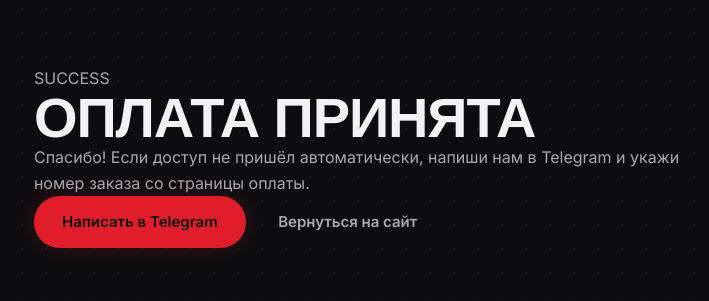
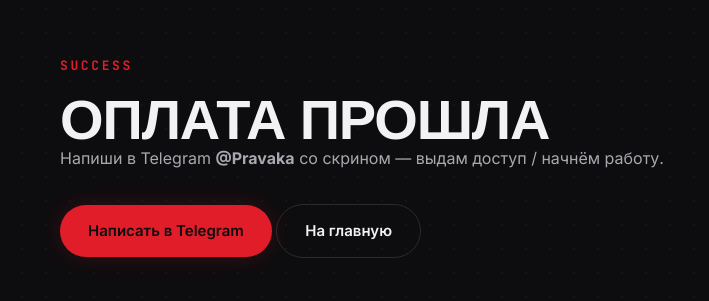
Before and after one commit to PravakaQA/Durdom_AI_Studio, a website: page success.html in a window 1280 px wide. Shown: the part 243-544 px from the top of the page, without its empty margins (278-987 px from the left). Drawn offline with Linux system fonts and the light colour scheme; a web font is replaced by a local one.

Commit message:
Update success.html

```diff
--- a/success.html
+++ b/success.html
@@ -3,22 +3,22 @@
 <head>
   <meta charset="UTF-8" />
   <meta name="viewport" content="width=device-width, initial-scale=1.0" />
-  <title>Оплата принята — DURDOM OFM</title>
+  <title>Оплата прошла — DURDOM AI STUDIO</title>
   <link rel="preconnect" href="https://fonts.googleapis.com" />
   <link rel="preconnect" href="https://fonts.gstatic.com" crossorigin />
-  <link href="https://fonts.googleapis.com/css2?family=Inter:wght@400;600;800;900&family=Montserrat:wght@800;900&display=swap" rel="stylesheet" />
+  <link href="https://fonts.googleapis.com/css2?family=Inter:wght@400;500;600;700&family=Unbounded:wght@700;800;900&family=JetBrains+Mono:wght@700&display=swap" rel="stylesheet" />
   <link rel="stylesheet" href="styles.css" />
 </head>
 <body>
   <div class="global-bg"></div>
   <main class="final-cta" style="min-height:100vh;display:grid;place-items:center;">
     <div class="final-cta__box">
-      <div class="eyebrow"><span></span> SUCCESS</div>
-      <h2>Оплата принята</h2>
-      <p>Спасибо! Если доступ не пришёл автоматически, напиши нам в Telegram и укажи номер заказа со страницы оплаты.</p>
+      <div class="section-label">SUCCESS</div>
+      <h2>Оплата прошла</h2>
+      <p style="margin-bottom:32px;">Напиши в Telegram <strong>@Pravaka</strong> со скрином — выдам доступ / начнём работу.</p>
       <div class="hero__cta-group" style="justify-content:center;">
-        <a class="btn btn--primary" href="https://t.me/durdomcore" target="_blank" rel="noopener">Написать в Telegram</a>
-        <a class="btn btn--glass" href="/">Вернуться на сайт</a>
+        <a class="btn btn--primary" href="https://t.me/Pravaka" target="_blank" rel="noopener">Написать в Telegram</a>
+        <a class="btn btn--secondary" href="/">На главную</a>
       </div>
     </div>
   </main>
```
